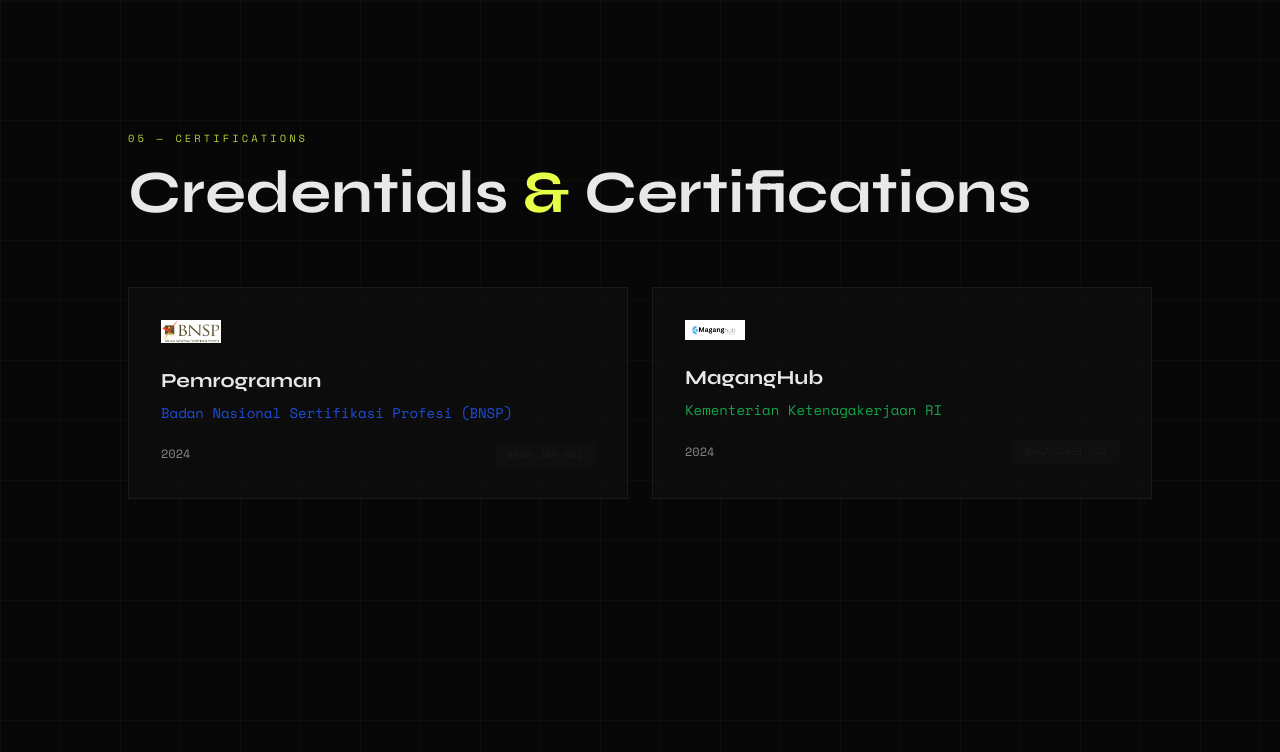
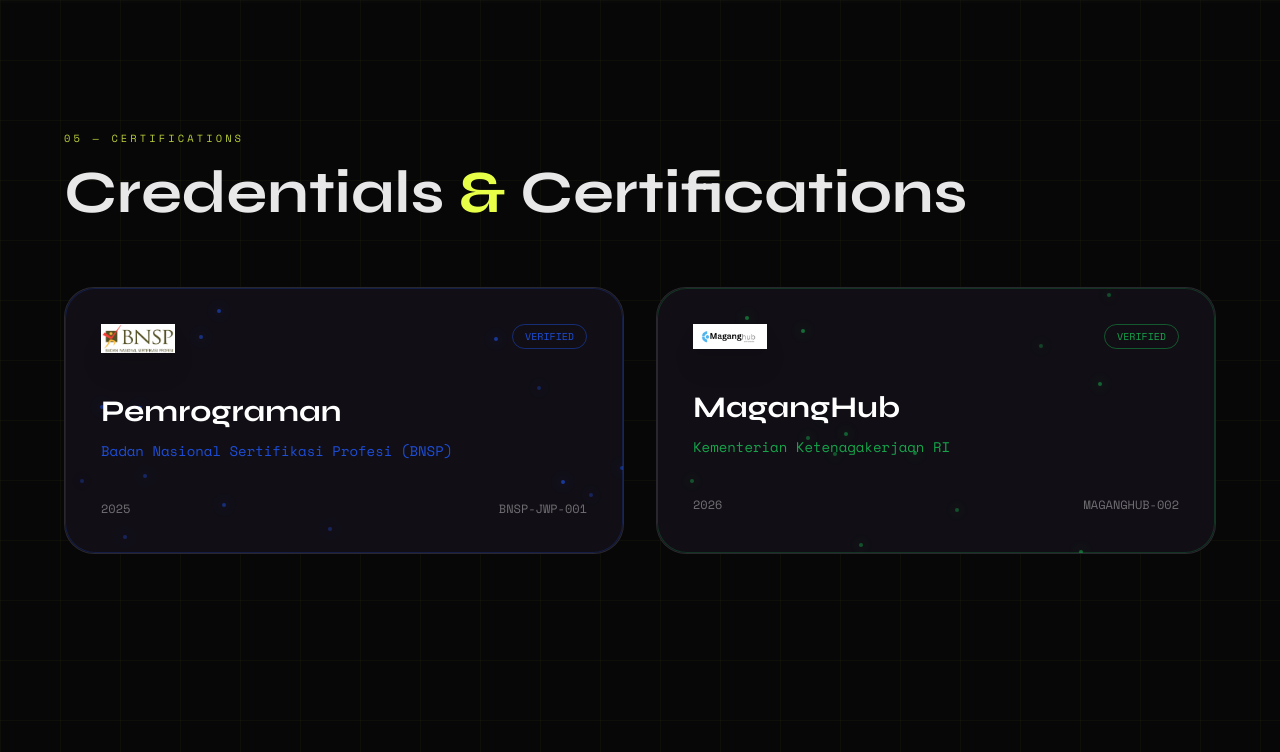
Before and after one commit to ahmadshowi/porto-showi, a Next.js app: page / in a window 1280 px wide. Shown: the part 4320-5072 px from the top of the page. Built offline with nearby package versions, Linux system fonts and the light colour scheme.

Commit message:
update bento

```diff
--- a/components/Certifications.tsx
+++ b/components/Certifications.tsx
@@ -2,30 +2,144 @@
 import Image from 'next/image'
 import { motion } from 'framer-motion'
 import { RevealUp } from './RevealUp'
+import { useEffect, useRef } from 'react'
+import { gsap } from 'gsap'
 
 const certifications = [
   {
     name: 'Pemrograman',
     issuer: 'Badan Nasional Sertifikasi Profesi (BNSP)',
-    date: '2024',
+    date: '2025',
     id: 'BNSP-JWP-001',
     logo: '/images/LogoBNSP.png',
-    color: '#1D4ED8',
+    color: '29, 78, 216',
   },
   {
     name: 'MagangHub',
     issuer: 'Kementerian Ketenagakerjaan RI',
-    date: '2024',
+    date: '2026',
     id: 'MAGANGHUB-002',
     logo: '/images/maganghub.png',
-    color: '#16A34A',
+    color: '22, 163, 74',
   },
 ]
 
 export default function Certifications() {
+  const gridRef = useRef<HTMLDivElement>(null)
+
+  useEffect(() => {
+    const cards = gridRef.current?.querySelectorAll('.magic-card')
+    if (!cards) return
+
+    const spotlight = document.createElement('div')
+    spotlight.style.cssText = `
+      position: fixed;
+      width: 850px;
+      height: 850px;
+      border-radius: 50%;
+      pointer-events: none;
+      background: radial-gradient(circle, rgba(132,0,255,0.14) 0%, rgba(132,0,255,0.05) 30%, transparent 70%);
+      transform: translate(-50%, -50%);
+      opacity: 0;
+      z-index: 1;
+      mix-blend-mode: screen;
+    `
+    document.body.appendChild(spotlight)
+
+    const handleMouseMove = (e: MouseEvent) => {
+      gsap.to(spotlight, {
+        left: e.clientX,
+        top: e.clientY,
+        opacity: 1,
+        duration: 0.15,
+      })
+
+      cards.forEach((card: any) => {
+        const rect = card.getBoundingClientRect()
+        const x = e.clientX - rect.left
+        const y = e.clientY - rect.top
+        const centerX = rect.width / 2
+        const centerY = rect.height / 2
+
+        card.style.setProperty('--x', `${(x / rect.width) * 100}%`)
+        card.style.setProperty('--y', `${(y / rect.height) * 100}%`)
+
+        const rotateX = ((y - centerY) / centerY) * -4
+        const rotateY = ((x - centerX) / centerX) * 4
+
+        gsap.to(card, {
+          rotateX,
+          rotateY,
+          x: (x - centerX) * 0.015,
+          y: (y - centerY) * 0.015,
+          transformPerspective: 1000,
+          duration: 0.25,
+          ease: 'power2.out',
+        })
+      })
+    }
+
+    const handleLeave = () => {
+      cards.forEach((card: any) => {
+        gsap.to(card, {
+          rotateX: 0,
+          rotateY: 0,
+          x: 0,
+          y: 0,
+          duration: 0.4,
+        })
+      })
+
+      gsap.to(spotlight, {
+        opacity: 0,
+        duration: 0.4,
+      })
+    }
+
+    document.addEventListener('mousemove', handleMouseMove)
+    document.addEventListener('mouseleave', handleLeave)
+
+    cards.forEach((card: any) => {
+      card.addEventListener('click', (e: any) => {
+        const rect = card.getBoundingClientRect()
+        const x = e.clientX - rect.left
+        const y = e.clientY - rect.top
+
+        const ripple = document.createElement('span')
+        ripple.style.cssText = `
+          position:absolute;
+          width:20px;
+          height:20px;
+          left:${x}px;
+          top:${y}px;
+          border-radius:50%;
+          background:rgba(132,0,255,.45);
+          transform:translate(-50%,-50%) scale(0);
+          pointer-events:none;
+          z-index:20;
+        `
+        card.appendChild(ripple)
+
+        gsap.to(ripple, {
+          scale: 20,
+          opacity: 0,
+          duration: 1,
+          ease: 'power3.out',
+          onComplete: () => ripple.remove(),
+        })
+      })
+    })
+
+    return () => {
+      document.removeEventListener('mousemove', handleMouseMove)
+      document.removeEventListener('mouseleave', handleLeave)
+      spotlight.remove()
+    }
+  }, [])
+
   return (
     <section id="certifications" className="py-32 px-6">
-      <div className="max-w-5xl mx-auto">
+      <div className="max-w-6xl mx-auto">
         <RevealUp>
           <p className="section-label mb-4">05 — Certifications</p>
         </RevealUp>
@@ -36,61 +150,86 @@
           </h2>
         </RevealUp>
 
-        <div className="grid grid-cols-1 md:grid-cols-2 gap-6">
+        <div ref={gridRef} className="grid grid-cols-1 md:grid-cols-2 gap-8 perspective-[1200px]">
           {certifications.map((cert, i) => (
             <motion.div
               key={cert.id}
-              className="group relative border border-border bg-surface/60 p-8 hover:border-opacity-40 transition-all duration-300 overflow-hidden"
-              initial={{ opacity: 0, y: 30 }}
+              className="magic-card group relative rounded-[30px] border border-white/10 bg-[#120F17]/95 backdrop-blur-xl p-9 overflow-hidden cursor-pointer"
+              initial={{ opacity: 0, y: 50 }}
               whileInView={{ opacity: 1, y: 0 }}
-              transition={{ duration: 0.5, delay: i * 0.1 }}
+              transition={{ duration: 0.7, delay: i * 0.12 }}
               viewport={{ once: true }}
-              whileHover={{ y: -6 }}
             >
-              {/* top line */}
-              <motion.div
-                className="absolute top-0 left-0 right-0 h-0.5 origin-left"
-                style={{ background: cert.color, scaleX: 0 }}
-                whileHover={{ scaleX: 1 }}
-                transition={{ duration: 0.4 }}
+              {/* dynamic glow */}
+              <div
+                className="absolute inset-0 rounded-[30px] opacity-0 group-hover:opacity-100 transition duration-300"
+                style={{
+                  background: `radial-gradient(450px circle at var(--x) var(--y), rgba(${cert.color},0.30), transparent 40%)`,
+                }}
               />
 
-              {/* logo */}
-              <div className="mb-6">
+              {/* neon border */}
+              <div
+                className="absolute inset-0 rounded-[30px] pointer-events-none"
+                style={{
+                  boxShadow: `inset 0 0 0 1px rgba(${cert.color},0.25), 0 0 35px rgba(${cert.color},0.08)`,
+                }}
+              />
+
+              {/* shimmer */}
+              <div className="absolute inset-0 opacity-0 group-hover:opacity-100 transition duration-700 bg-gradient-to-r from-transparent via-white/5 to-transparent -translate-x-full group-hover:translate-x-full" />
+
+              {/* particles */}
+              <div className="absolute inset-0 pointer-events-none">
+                {[...Array(14)].map((_, idx) => (
+                  <span
+                    key={idx}
+                    className="absolute w-1 h-1 rounded-full animate-pulse"
+                    style={{
+                      background: `rgba(${cert.color},1)`,
+                      left: `${Math.random() * 100}%`,
+                      top: `${Math.random() * 100}%`,
+                      opacity: 0.2 + Math.random() * 0.6,
+                      boxShadow: `0 0 12px rgba(${cert.color},0.9)`,
+                    }}
+                  />
+                ))}
+              </div>
+
+              <div className="relative z-10 flex items-start justify-between mb-10">
                 <Image
                   src={cert.logo}
                   alt={cert.name}
-                  width={60}
-                  height={60}
-                  className="object-contain group-hover:scale-105 transition-transform duration-300"
+                  width={74}
+                  height={74}
+                  className="object-contain drop-shadow-xl group-hover:scale-110 transition duration-500"
                 />
-              </div>
 
-              {/* title */}
-              <h3 className="display-font text-xl font-bold text-text mb-2 group-hover:text-white transition-colors leading-snug">
-                {cert.name}
-              </h3>
-
-              {/* issuer */}
-              <p className="font-mono text-sm mb-5" style={{ color: cert.color }}>
-                {cert.issuer}
-              </p>
-
-              {/* footer */}
-              <div className="flex items-center justify-between">
-                <span className="font-mono text-xs text-text-dim">{cert.date}</span>
-                <span className="font-mono text-[0.65rem] text-border bg-border/20 px-3 py-1">
-                  {cert.id}
+                <span
+                  className="text-[10px] font-mono px-3 py-1 rounded-full"
+                  style={{
+                    color: `rgb(${cert.color})`,
+                    border: `1px solid rgba(${cert.color},0.5)`,
+                  }}
+                >
+                  VERIFIED
                 </span>
               </div>
 
-              {/* glow */}
-              <div
-                className="absolute inset-0 opacity-0 group-hover:opacity-100 pointer-events-none transition-opacity duration-500"
-                style={{
-                  background: `radial-gradient(circle at 20% 20%, ${cert.color}08 0%, transparent 65%)`,
-                }}
-              />
+              <div className="relative z-10">
+                <h3 className="display-font text-3xl font-bold text-white mb-3">
+                  {cert.name}
+                </h3>
+
+                <p className="font-mono text-sm mb-10" style={{ color: `rgba(${cert.color},1)` }}>
+                  {cert.issuer}
+                </p>
+
+                <div className="flex items-center justify-between text-xs font-mono text-white/40">
+                  <span>{cert.date}</span>
+                  <span>{cert.id}</span>
+                </div>
+              </div>
             </motion.div>
           ))}
         </div>
--- a/components/Footer.tsx
+++ b/components/Footer.tsx
@@ -13,7 +13,7 @@
             className="font-display text-2xl font-bold text-accent"
             whileHover={{ scale: 1.05 }}
           >
-            DEV<span className="text-text">.</span>
+            Showi<span className="text-text">.</span>
           </motion.div>
 
           {/* Center */}
--- a/components/IntroAnimation.tsx
+++ b/components/IntroAnimation.tsx
@@ -82,7 +82,7 @@
           animate={phase === 'exit' ? { scale: 20, opacity: 0 } : { scale: 1, opacity: 1 }}
           transition={{ duration: 0.8 }}
         >
-          PORTFOLIO
+          PORTOFOLIO
         </motion.span>
       </div>
     </motion.div>
```
